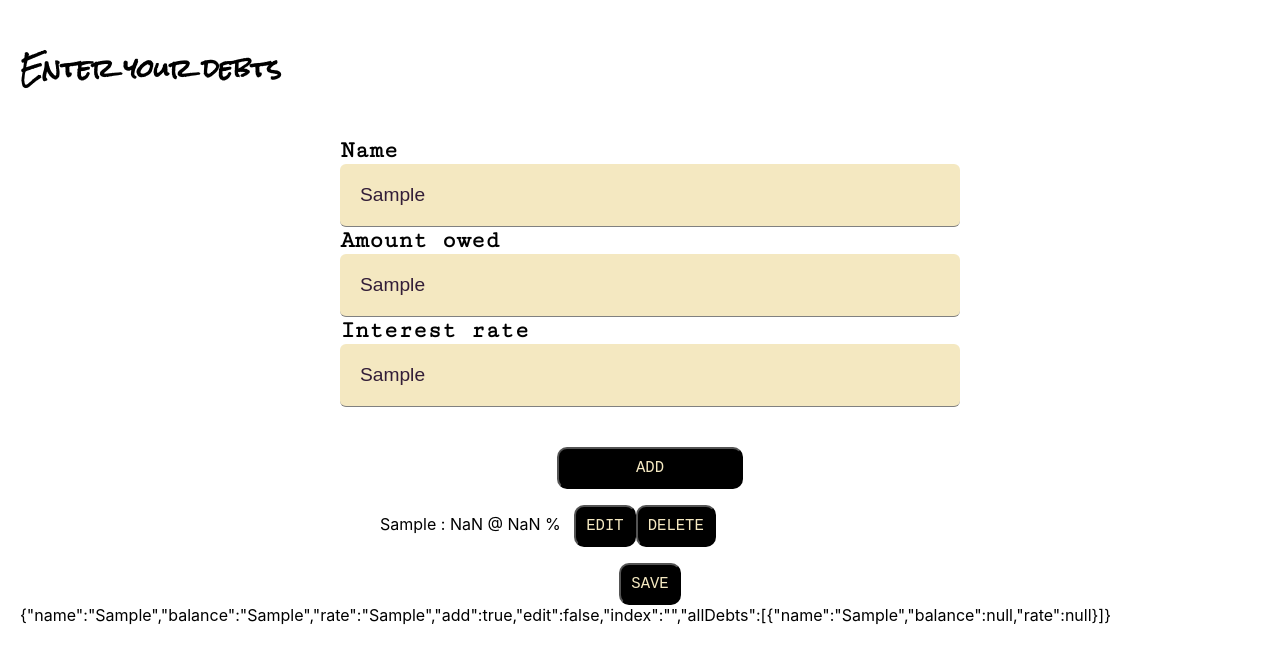
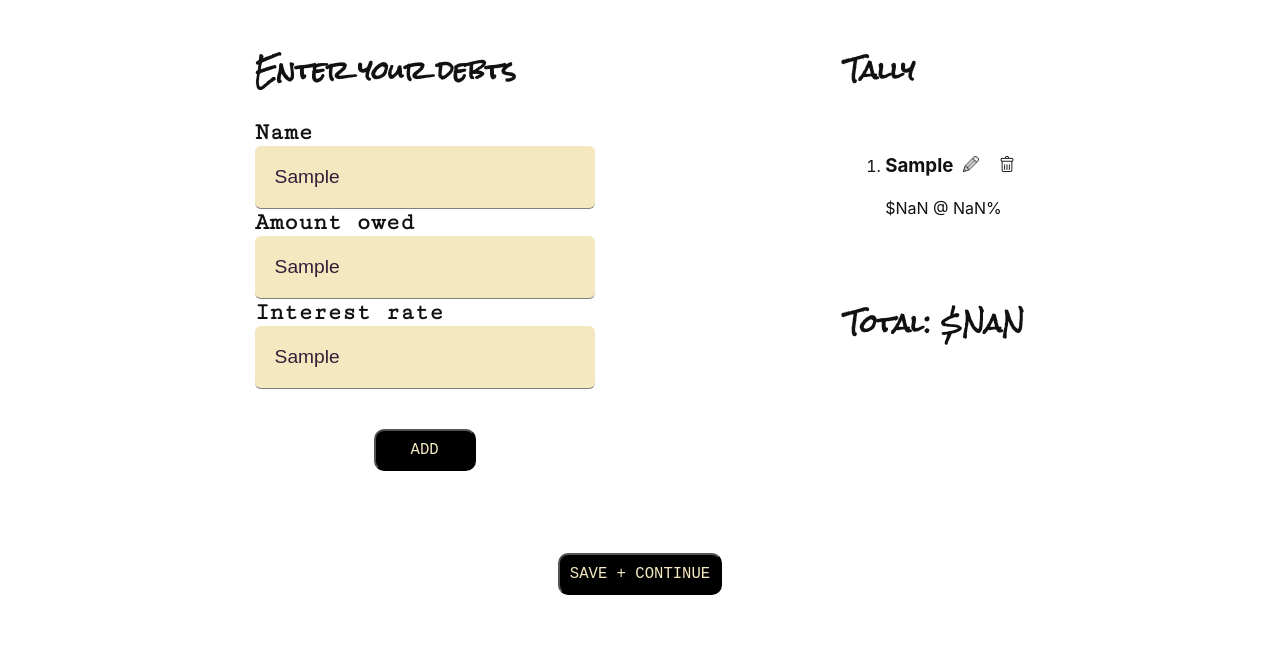
Before and after one commit to larsz-o/debt-calculator, a React app: page /debt in a window 1280 px wide. Both pictures are taken after typing "Sample", "Sample", "Sample" into the empty fields and a click on the button "ADD". Built offline with nearby package versions, Linux system fonts and the light colour scheme.

Commit message:
styled list ost and added tally of debts

```diff
--- a/package.json
+++ b/package.json
@@ -21,7 +21,7 @@
     "client": "react-scripts start",
     "server": "nodemon --watch server/server.js",
     "build": "react-scripts build",
-    "test": "react-scripts test",
+    "test": "react-scripts test --env=jsdom",
     "eject": "react-scripts eject"
   },
   "eslintConfig": {
--- a/server/modules/pool.js
+++ b/server/modules/pool.js
@@ -21,7 +21,7 @@ if(process.env.DATABASE_URL) {
     config = {
         host: 'localhost',
         port: 5432,
-        database: 'debt_calculator',
+        database: 'difference',
         max: 10,
         idleTimeoutMillis: 30000
     }
--- a/server/routes/debt_router.js
+++ b/server/routes/debt_router.js
@@ -4,9 +4,9 @@ const pool = require('../modules/pool');
 
 router.post('/', (req, res) => {
     const debts = req.body;
-    for (debt in debts){
+    for (let i = 0; i > debts.length; i++){
         const query = `INSERT INTO "debts" ("name", "balance", "rate") VALUES ($1, $2, $3);`;
-        pool.query(query, [debt.name, debt.balance, debt.rate]).then((result) => {
+        pool.query(query, [debts[i].name, debts[i].balance, debts[i].rate]).then((result) => {
             res.sendStatus(201);
         }).catch((error) => {
             console.log('Error posting debt', error);
@@ -14,3 +14,4 @@ router.post('/', (req, res) => {
         })
     }
 })
+module.exports = router;
--- a/server/server.js
+++ b/server/server.js
@@ -9,7 +9,6 @@ app.use(bodyParser.json());
 app.use(bodyParser.urlencoded({extended: true}));
 
 app.use(express.static('build'));
-
 app.use('/debts', debtRouter);
 
 const port = process.env.port || 5000;
--- a/src/components/App/App.css
+++ b/src/components/App/App.css
@@ -1,5 +1,9 @@
 * {
   box-sizing: border-box;
+  color: #111111;
+}
+.breathing-room {
+  margin-top: 10vh;
 }
 button {
   padding: 10px;
@@ -12,11 +16,28 @@ button {
   border-radius: 10px;
   outline: none;
 }
+.button-div {
+  margin: 10px;
+  cursor: pointer;
+  height: 20px;
+}
 .center {
   text-align: center;
 }
 .clear {
-  background-color: none;
+  background-color: #FF4136;
+
+}
+.flex-box {
+  display: flex;
+  flex-direction: row;
+  flex-wrap: wrap;
+  justify-content: space-evenly;
+}
+.flex-item {
+  display: inline-flex;
+  flex-direction: column;
+  padding: 2px 16px;
 }
 form {
   display: flex;
@@ -25,13 +46,13 @@ form {
   justify-content: space-around;
 }
 .form-container {
-  width: 50%;
-  margin-left: 25vw;
-  margin-right: 25vw;
-  margin-top: 5vh;
+  width: 30%;
 }
 h2 {
   font-family: 'Rock Salt', cursive;
+}
+h4 {
+  font-weight: 400;
 }
 html, body {
   height: 100%;
@@ -55,9 +76,6 @@ label {
   font-weight: 600;
   font-family: 'Cutive Mono', monospace;
 }
-li {
-  width: 100%;
-}
 main {
   margin-top: 20vh;
   margin: 10px;
@@ -66,10 +84,8 @@ main {
 .margin-left {
   margin-left: 20vw;
 }
-.save {
-  background-color: #111344;
-  background-color: #39CCCC;
-  color: #001f3f;
+.mini-card > h4{
+  font-weight: 400;
 }
 .space-evenly {
   padding: 5vw;
@@ -78,7 +94,3 @@ main {
   width: 30%;
   margin-top: 5vh;
 }
-ul {
-  list-style-type: none;
-  line-height: 1.25em;
-}
--- a/src/components/DebtForm/DebtForm.js
+++ b/src/components/DebtForm/DebtForm.js
@@ -45,7 +45,9 @@ class DebtForm extends Component {
             allDebts: debts,
             name: '',
             balance: '',
-            rate: ''
+            rate: '',
+            edit: false,
+            add: true
         })
     }
     editDebt = (debt, i) => {
@@ -66,7 +68,10 @@ class DebtForm extends Component {
             ...this.state,
             add: true,
             edit: false,
-            allDebts: debts
+            allDebts: debts,
+            name: '',
+            balance: '',
+            rate: ''
         })
     }
     saveChanges = (event) => {
@@ -76,7 +81,7 @@ class DebtForm extends Component {
     saveDebts = () => {
         console.log('this function will send the array of debts in state to the database');
         axios({
-            method: 'post',
+            method: 'POST',
             url: '/debts',
             data: this.state.allDebts
         }).then((response) => {
@@ -88,8 +93,9 @@ class DebtForm extends Component {
     render(){
         return(
             <main>
+                <div className="flex-box">
+                <div className="form-container flex-item">
                 <h2>Enter your debts</h2>
-                <div className="form-container">
                 <form>
                     <label>Name</label>
                     <input value={this.state.name} type="text" onChange={(event)=>this.handleChangeFor(event, 'name')} required/>
@@ -100,19 +106,26 @@ class DebtForm extends Component {
                 </form>
                 <div className="center">
                     {this.state.add && <button className="submit" onClick={(event)=>this.addDebt(event)}>Add</button>}
-                    {this.state.edit && <button className="submit save" onClick={(event)=>this.saveChanges(event)}>Save Changes</button>}
+                    {this.state.edit && <button className="submit clear" onClick={(event)=>this.saveChanges(event)}>Save Changes</button>}
                 </div>
 
-                <ul>
+
+                </div>
+                <div className="flex-item">
+                <h2>Tally</h2>
+                <ol type="1">
                 {this.state.allDebts.map((debt, i) => {
                     return(
-                        <li key={i}>{debt.name} : {debt.balance} @ {debt.rate} % &nbsp; <button onClick={()=>this.editDebt(debt, i)}>Edit</button><button onClick={()=>this.deleteDebt(i)}>Delete</button></li>
+                        <li key={i}><h3>{debt.name}<span className="button-div"><img src={require('../images/pencil.png')} alt="edit icon" onClick={()=>this.editDebt(debt, i)}/></span><span className="button-div"><img src={require('../images/delete-button.png')} alt="trash can" onClick={()=>this.deleteDebt(i)}/></span></h3><h4>${debt.balance} @ {debt.rate}%</h4>  &nbsp;</li>
                     )
                 })}
-                </ul>
-                {this.state.allDebts.length > 0 && <div className="center"><button className="clear" onClick={()=>this.saveDebts()}>Save</button></div>}
+                </ol>
+                <h2>Total: ${Number(this.state.allDebts.reduce((accumulator, debt) => accumulator + debt.balance, 0)).toLocaleString()}</h2>
                 </div>
-                {JSON.stringify(this.state)}
+                </div>
+
+
+                {this.state.allDebts.length > 0 && <div className="center breathing-room"><button onClick={()=>this.saveDebts()}>Save + Continue</button></div>}
             </main>
         );
     }
```
Also changed, not shown: src/components/images/delete-button.png (added), src/components/images/pencil.png (added).
